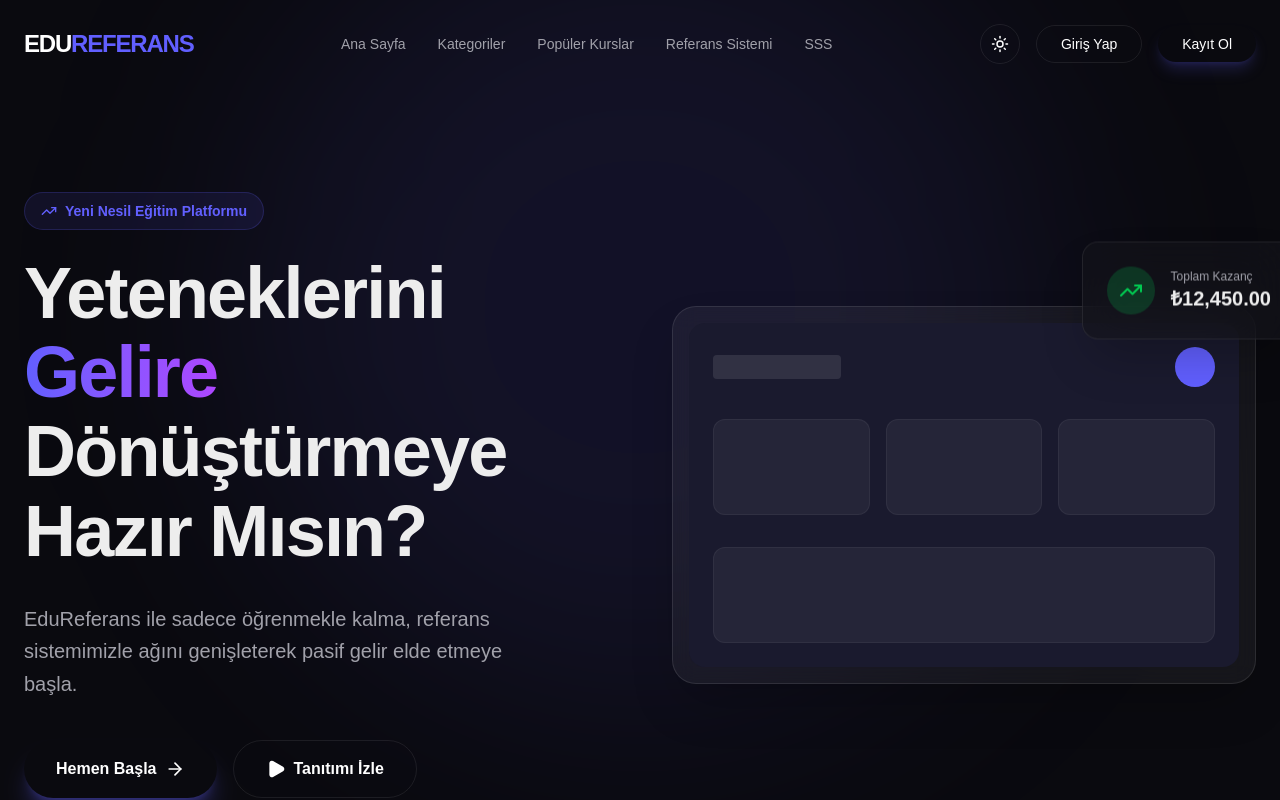
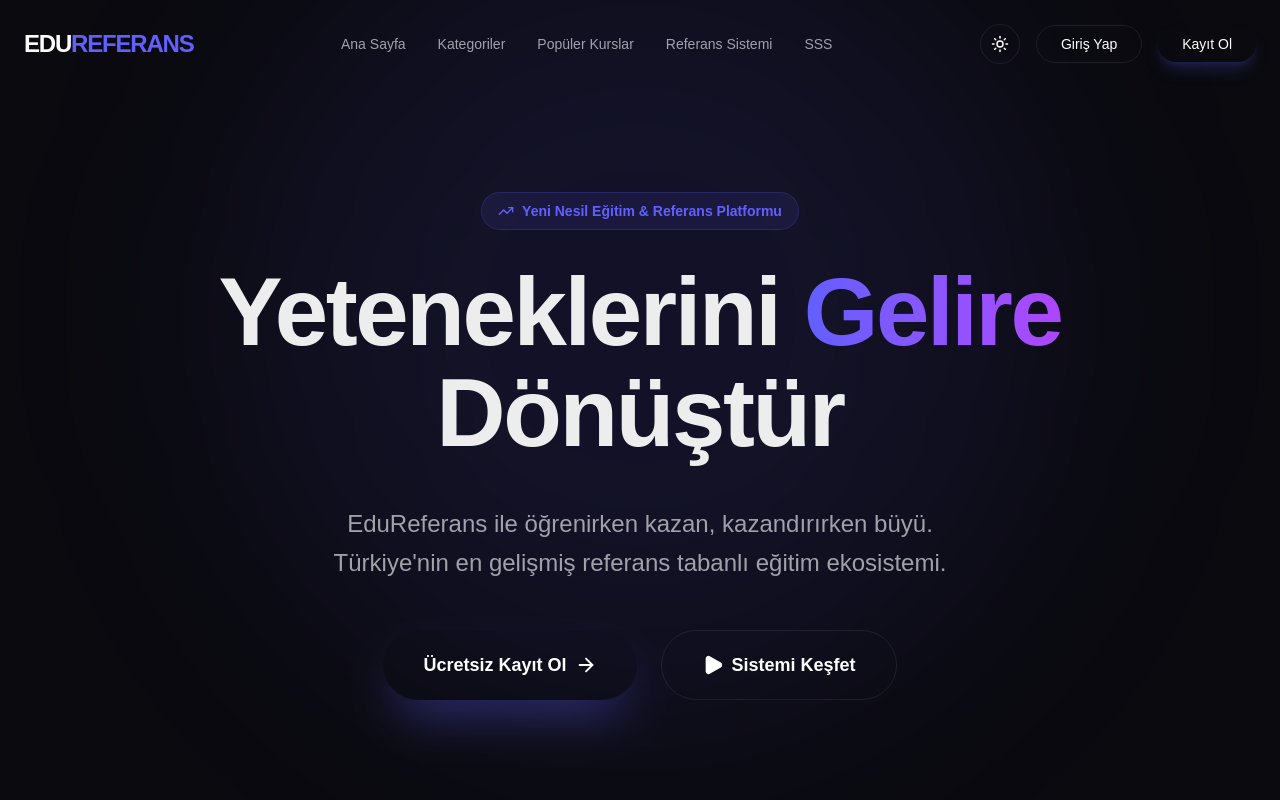
Before and after one commit to suleymanakyuz21/edureferans, a Next.js app in the folder frontend/: page / in a window 1280 px wide. Shown: the top 800 px of the page. Built offline with nearby package versions, Linux system fonts and the light colour scheme.

Commit message:
style: restore minimalist hero layout

```diff
--- a/frontend/src/app/page.tsx
+++ b/frontend/src/app/page.tsx
@@ -27,73 +27,35 @@ export default function Home() {
       <section className="relative pt-32 pb-20 md:pt-48 md:pb-32 px-6">
         <div className="absolute top-[-10%] left-1/2 -translate-x-1/2 w-[800px] h-[800px] bg-indigo-500/10 blur-[120px] -z-10 rounded-full" />
 
-        <div className="container mx-auto">
-          <div className="grid grid-cols-1 lg:grid-cols-2 gap-16 items-center">
+        <div className="container mx-auto text-center">
           <motion.div
-              initial={{ opacity: 0, x: -50 }}
-              animate={{ opacity: 1, x: 0 }}
-              transition={{ duration: 0.6 }}
+            initial={{ opacity: 0, y: 20 }}
+            animate={{ opacity: 1, y: 0 }}
+            transition={{ duration: 0.8 }}
+            className="max-w-4xl mx-auto"
           >
-              <div className="inline-flex items-center gap-2 px-4 py-2 rounded-full bg-indigo-500/10 border border-indigo-500/20 text-indigo-500 text-sm font-semibold mb-6">
+            <div className="inline-flex items-center gap-2 px-4 py-2 rounded-full bg-indigo-500/10 border border-indigo-500/20 text-indigo-500 text-sm font-semibold mb-8">
               <TrendingUp size={16} />
-                <span>Yeni Nesil Eğitim Platformu</span>
+              <span>Yeni Nesil Eğitim & Referans Platformu</span>
             </div>
-              <h1 className="text-5xl md:text-7xl font-black tracking-tight leading-[1.1] mb-8">
-                Yeteneklerini <span className="bg-gradient-to-r from-indigo-500 to-purple-500 bg-clip-text text-transparent">Gelire</span> Dönüştürmeye Hazır Mısın?
+            <h1 className="text-6xl md:text-8xl font-black tracking-tight leading-[1.05] mb-10">
+              Yeteneklerini <span className="bg-gradient-to-r from-indigo-500 to-purple-500 bg-clip-text text-transparent">Gelire</span> Dönüştür
             </h1>
-              <p className="text-lg md:text-xl text-[var(--text-secondary)] mb-10 max-w-lg leading-relaxed">
-                EduReferans ile sadece öğrenmekle kalma, referans sistemimizle ağını genişleterek pasif gelir elde etmeye başla.
+            <p className="text-xl md:text-2xl text-[var(--text-secondary)] mb-12 max-w-2xl mx-auto leading-relaxed">
+              EduReferans ile öğrenirken kazan, kazandırırken büyü. Türkiye'nin en gelişmiş referans tabanlı eğitim ekosistemi.
             </p>
-              <div className="flex flex-wrap gap-4">
+            <div className="flex flex-wrap justify-center gap-6">
               <Link
                 href="/register"
-                  className="px-8 py-4 rounded-full bg-[var(--gradient-accent)] text-white font-bold flex items-center gap-2 hover:scale-105 transition-all shadow-xl shadow-indigo-500/30"
+                className="px-10 py-5 rounded-full bg-[var(--gradient-accent)] text-white font-bold text-lg flex items-center gap-2 hover:scale-105 transition-all shadow-2xl shadow-indigo-500/40"
               >
-                  Hemen Başla <ArrowRight size={20} />
+                Ücretsiz Kayıt Ol <ArrowRight size={22} />
               </Link>
-                <button className="px-8 py-4 rounded-full border border-[var(--border-color)] text-[var(--text-primary)] font-bold flex items-center gap-2 hover:bg-[var(--bg-secondary)] transition-all">
-                  <Play size={20} className="fill-current" /> Tanıtımı İzle
+              <button className="px-10 py-5 rounded-full border border-[var(--border-color)] text-[var(--text-primary)] font-bold text-lg flex items-center gap-2 hover:bg-[var(--bg-secondary)] transition-all">
+                <Play size={22} className="fill-current" /> Sistemi Keşfet
               </button>
             </div>
           </motion.div>
-
-            <motion.div
-              initial={{ opacity: 0, scale: 0.8 }}
-              animate={{ opacity: 1, scale: 1 }}
-              transition={{ duration: 0.8, delay: 0.2 }}
-              className="relative hidden lg:block"
-            >
-              <div className="main-mockup relative z-10 p-4 bg-white/5 backdrop-blur-md border border-white/10 rounded-3xl shadow-2xl">
-                 <div className="aspect-[16/10] bg-[#1a1a2e] rounded-2xl flex items-center justify-center">
-                    {/* Simplified Dashboard Preview */}
-                    <div className="w-full h-full p-6 flex flex-col gap-4">
-                        <div className="flex justify-between items-center mb-4">
-                            <div className="w-32 h-6 bg-white/10 rounded" />
-                            <div className="w-10 h-10 bg-indigo-500 rounded-full" />
-                        </div>
-                        <div className="grid grid-cols-3 gap-4">
-                            <div className="h-24 bg-white/5 rounded-xl border border-white/5" />
-                            <div className="h-24 bg-white/5 rounded-xl border border-white/5" />
-                            <div className="h-24 bg-white/5 rounded-xl border border-white/5" />
-                        </div>
-                        <div className="flex-1 bg-white/5 rounded-xl border border-white/5 mt-4" />
-                    </div>
-                 </div>
-              </div>
-              {/* Floating Elements */}
-              <div className="absolute -top-10 -right-10 bg-[var(--bg-glass)] backdrop-blur-xl border border-[var(--border-color)] p-6 rounded-2xl shadow-2xl z-20 animate-bounce">
-                <div className="flex items-center gap-4">
-                    <div className="w-12 h-12 bg-green-500/20 text-green-500 rounded-full flex items-center justify-center">
-                        <TrendingUp size={24} />
-                    </div>
-                    <div>
-                        <p className="text-xs text-[var(--text-secondary)] font-medium">Toplam Kazanç</p>
-                        <p className="text-xl font-bold">₺12,450.00</p>
-                    </div>
-                </div>
-              </div>
-            </motion.div>
-          </div>
         </div>
       </section>
 
```
Lines whose indentation alone changed are shown as unchanged.
